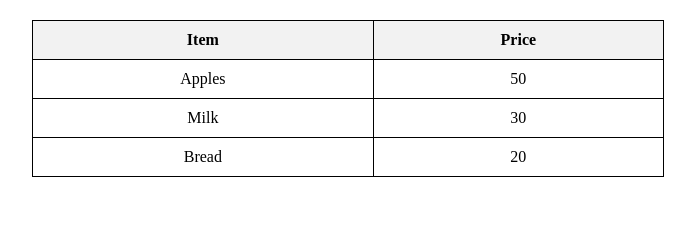
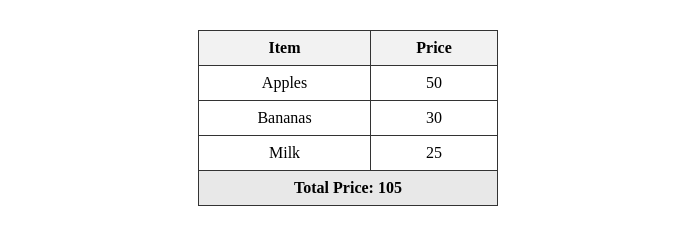
Before and after one commit to acciojob/grofers-checkout-simhatejamandapati123-maker, a website: page main.html in a window 1280 px wide. Shown: the whole page, without its empty margins (292-987 px from the left). Drawn offline with Linux system fonts and the light colour scheme.

Commit message:
created a submission

```diff
--- a/main.html
+++ b/main.html
@@ -6,42 +6,65 @@
   <style>
     table {
       border-collapse: collapse;
-      width: 50%;
-      margin: 20px auto;
+      margin: 30px auto;
+      width: 300px;
+      text-align: center;
     }
     th, td {
-      border: 1px solid black;
-      padding: 10px;
-      text-align: center;
+      border: 1px solid #333;
+      padding: 8px;
     }
     th {
       background-color: #f2f2f2;
     }
-    .total-row {
+    .total-row td {
       font-weight: bold;
-      background-color: #d0f0d0;
+      background-color: #e8e8e8;
     }
   </style>
 </head>
 <body>
-
-  <table id="grocery-table">
+  <table id="groceryTable">
     <tr>
       <th>Item</th>
       <th>Price</th>
     </tr>
     <tr>
       <td class="item">Apples</td>
-      <td class="price">50</td>
+      <td class="prices">50</td>
+    </tr>
+    <tr>
+      <td class="item">Bananas</td>
+      <td class="prices">30</td>
     </tr>
     <tr>
       <td class="item">Milk</td>
-      <td class="price">30</td>
-    </tr>
-    <tr>
-      <td class="item">Bread</td>
-      <td class="price">20</td>
+      <td class="prices">25</td>
     </tr>
   </table>
-  </body>
+
+  <script>
+    // Select all price elements
+    const priceCells = document.querySelectorAll(".prices");
+    let total = 0;
+
+    // Sum up all prices
+    for (let i = 0; i < priceCells.length; i++) {
+      total += parseFloat(priceCells[i].textContent);
+    }
+
+    // Create a new row and cell for the total
+    const totalRow = document.createElement("tr");
+    totalRow.classList.add("total-row");
+    const totalCell = document.createElement("td");
+
+    // Add colspan and total text
+    totalCell.setAttribute("colspan", "2");
+    totalCell.textContent = "Total Price: " + total;
+
+    // Append to table
+    totalRow.appendChild(totalCell);
+    document.getElementById("groceryTable").appendChild(totalRow);
+  </script>
+</body>
 </html>
```
Also changed, not shown: script.js (deleted, +0 -20 lines).
